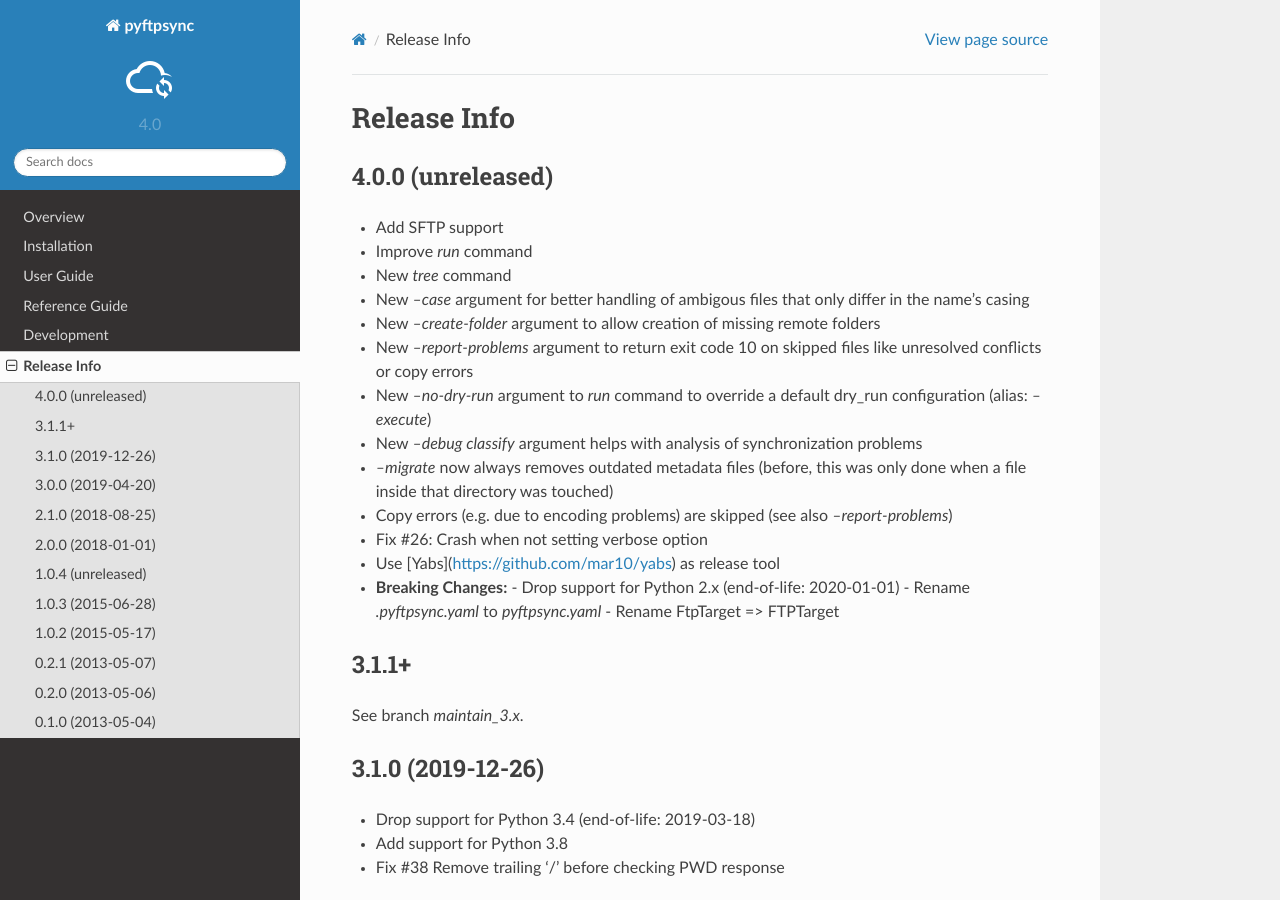
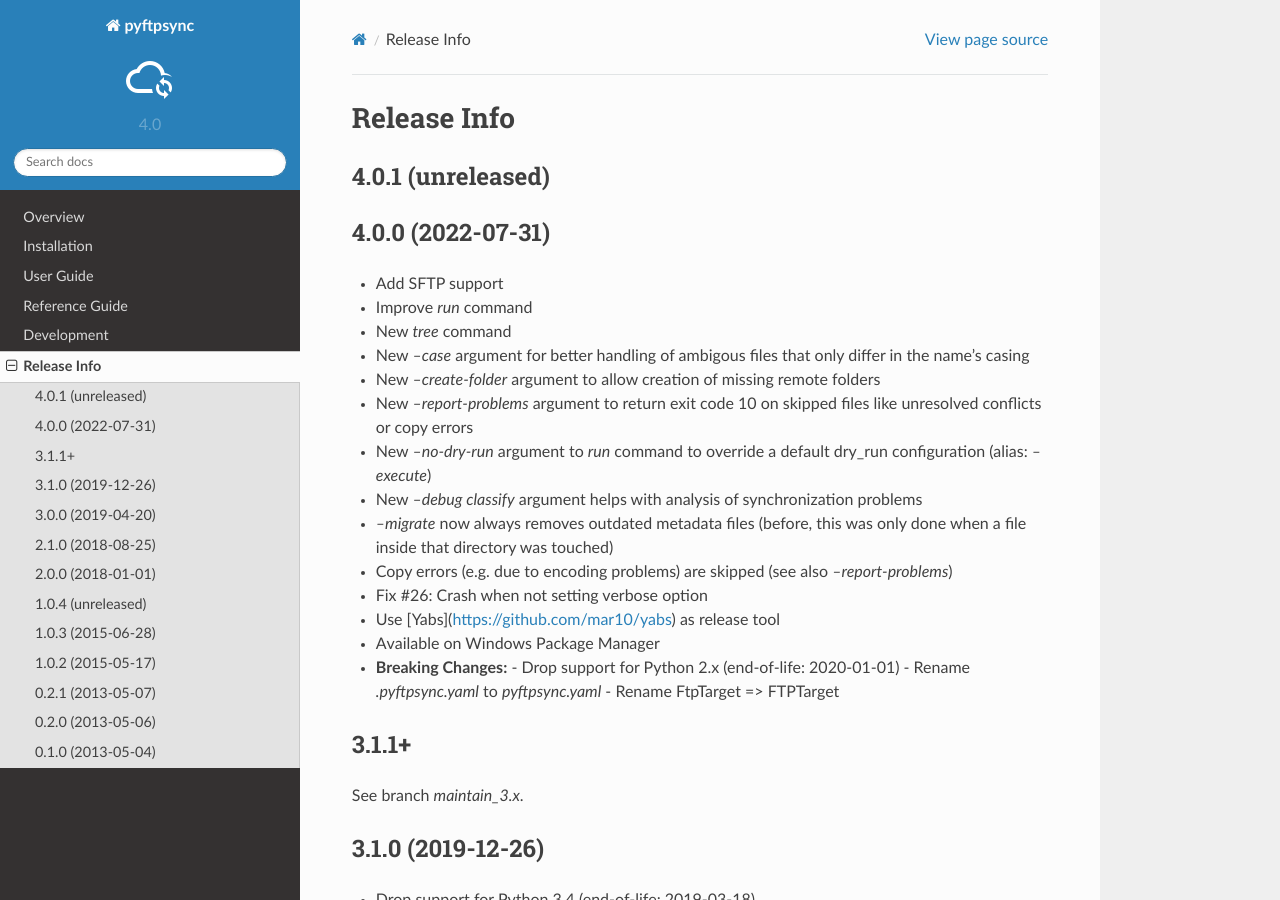
Before and after one commit to mar10/pyftpsync, a Sphinx documentation site: the page built from docs/sphinx/changes.rst, in a window 1280 px wide and 900 px high. Built offline with Sphinx 7.4.7 and the Read the Docs theme 2.0.0, drawn with Linux system fonts in a browser that asks for light colours.

Commit message:
Update docs

````diff
--- a/CHANGELOG.md
+++ b/CHANGELOG.md
@@ -1,4 +1,7 @@
-4.0.0 (unreleased)
+4.0.1 (unreleased)
+------------------
+
+4.0.0 (2022-07-31)
 ------------------
 - Add SFTP support
 - Improve `run` command
@@ -16,6 +19,7 @@
 - Copy errors (e.g. due to encoding problems) are skipped (see also `--report-problems`)
 - Fix #26: Crash when not setting verbose option
 - Use [Yabs](https://github.com/mar10/yabs) as release tool
+- Available on Windows Package Manager
 - **Breaking Changes:**
   - Drop support for Python 2.x (end-of-life: 2020-01-01)
   - Rename `.pyftpsync.yaml` to `pyftpsync.yaml`
--- a/docs/sphinx/installation.rst
+++ b/docs/sphinx/installation.rst
@@ -13,7 +13,11 @@ be installed using `pip <http://www.pip-installer.org/>`_::
 
 .. note::
    MS Windows users that only need the command line interface may prefer the
-   `MSI installer <https://github.com/mar10/pyftpsync/releases>`_.
+   `MSI installer <https://github.com/mar10/pyftpsync/releases>`_ or install
+   using the Windows Package Manager:
+   ```ps1
+   > winget install pyftpsync
+   ```
 
 Now the ``pyftpsync`` command is available::
 
````
Also changed, not shown: README.md (+8 -4 lines), readme_pypi.rst (+7 -1 lines), 1 other file.
